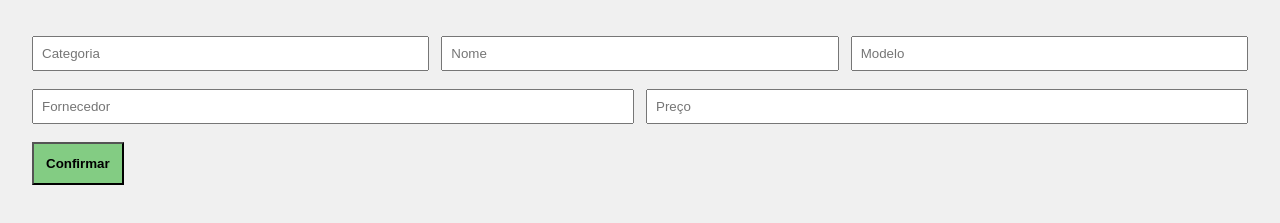
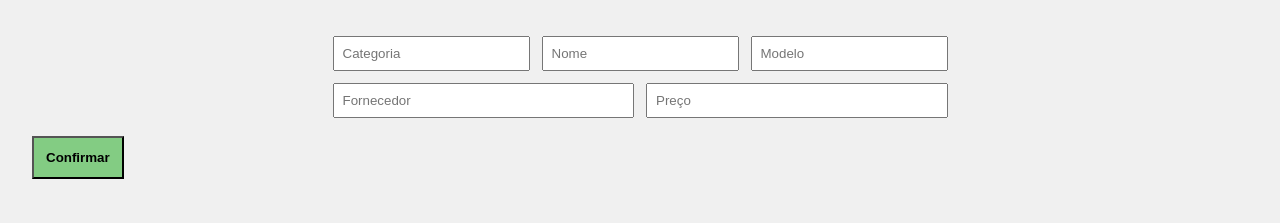
Before and after one commit to GabrielMendesR/PI_Estoque, a website: page Cadastro.html in a window 1280 px wide. Shown: the part 195-418 px from the top of the page. Drawn offline with Linux system fonts and the light colour scheme.

Commit message:
cadastro ajustes

```diff
--- a/Cadastro.html
+++ b/Cadastro.html
@@ -33,6 +33,8 @@
       </div>
       <div class="cadastro">
         <h1>Cadastro de Produto</h1>
+
+        <div class="flex flex-column gp-12">
           <div style="display: flex; gap: 12px;" class="w-100">
             <input type="text" placeholder="Categoria" class="input-prop" style="flex: 1">
             <input type="text" placeholder="Nome" class="input-prop" style="flex: 1">
@@ -42,13 +44,10 @@
             <input type="text" placeholder="Fornecedor" class="input-prop" style="flex: 1">
             <input type="text" placeholder="Preço" class="input-prop" style="flex: 1">
           </div>
-
+        </div>
         <div class="w-100" style="display: flex; justify-content: space-between;">
-
           <button style="padding: 12px; background-color: rgb(131, 204, 131)"><strong>Confirmar</strong></button>
-
         </div>
-
         <div>
           </div>
         </div>
--- a/styles.css
+++ b/styles.css
@@ -22,6 +22,18 @@ div {
 
 .flex {
     display: flex;
+}
+
+.flex-column {
+    flex-direction: column;
+}
+
+.gp-12 {
+    gap: 12px
+}
+
+.pd-12 {
+    padding: 12px;
 }
 
 .card {
```
Lines whose indentation alone changed are shown as unchanged.
